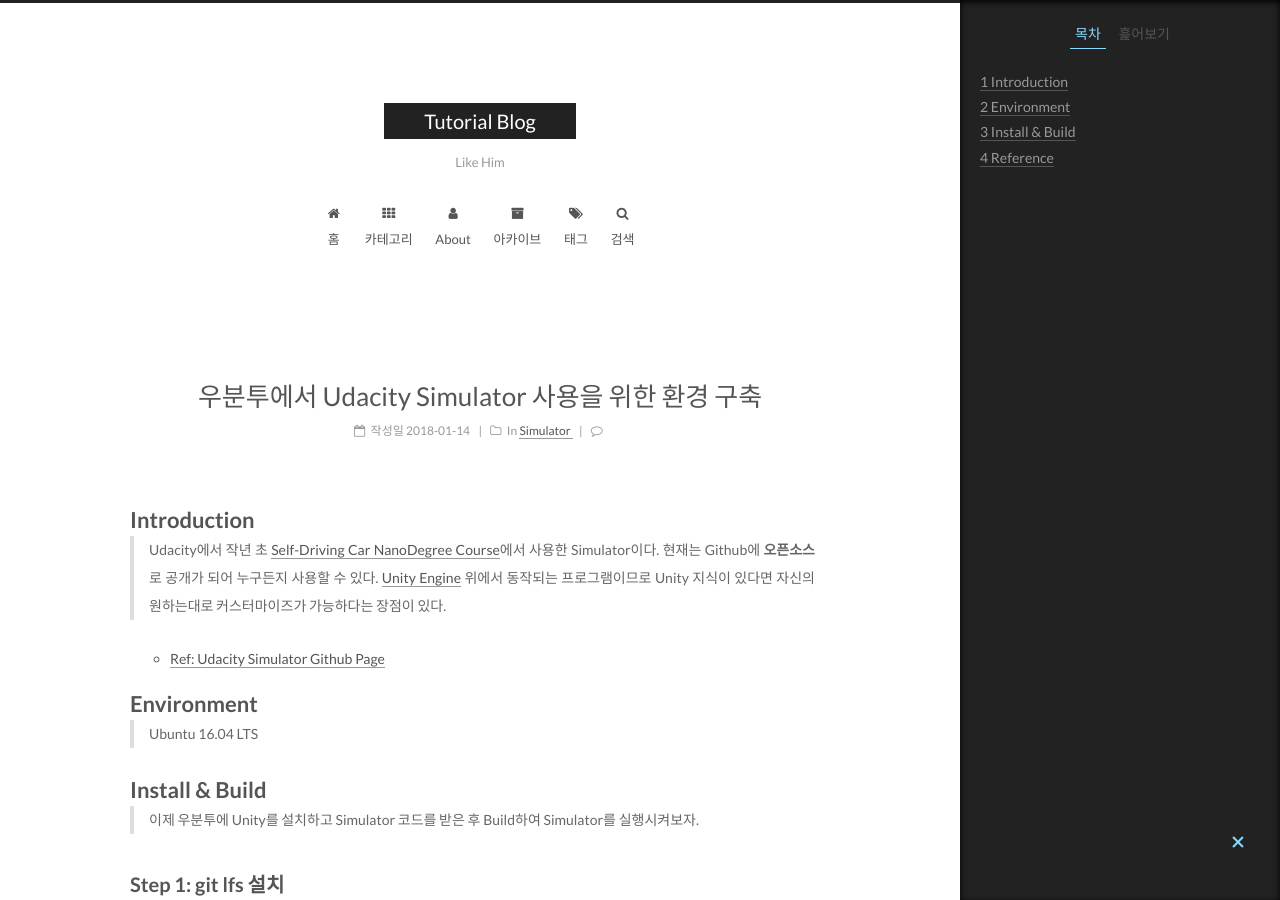
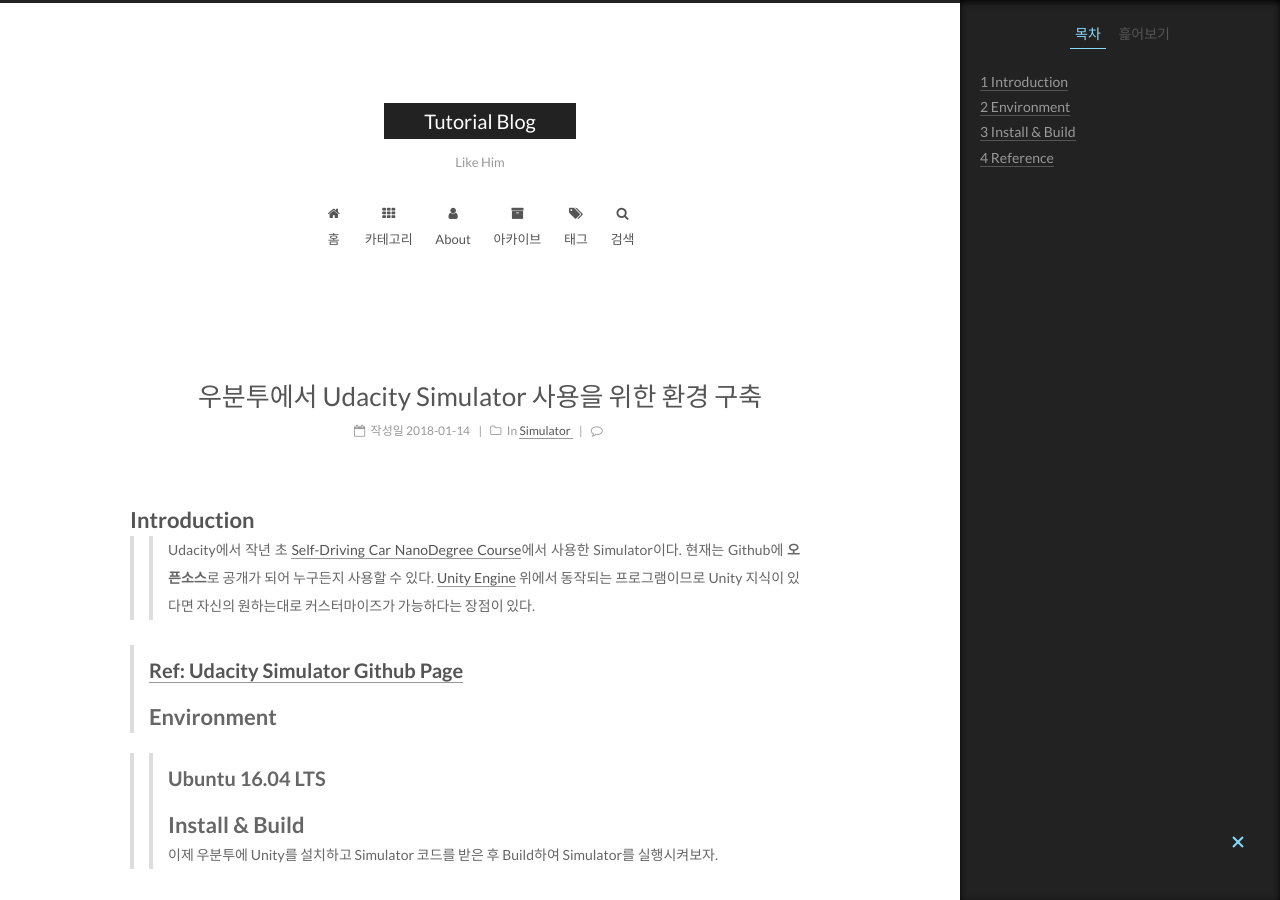
Before and after one commit to qwes98/qwes98.github.io, a Jekyll site: the page built from _posts/2018-01-13-setup-environment-for-using-udacity-simulator.md, in a window 1280 px wide and 900 px high. Built offline with Jekyll 4.4.1, drawn with Linux system fonts in a browser that asks for light colours; comment, search, counter and statistics services are not loaded.

````diff
--- a/_posts/2018-01-13-setup-environment-for-using-udacity-simulator.md
+++ b/_posts/2018-01-13-setup-environment-for-using-udacity-simulator.md
@@ -11,20 +11,23 @@ date: 2018-01-14
 
 # **Introduction**
 
-> Udacity에서 작년 초 [Self-Driving Car NanoDegree Course](https://www.udacity.com/course/self-driving-car-engineer-nanodegree--nd013)에서 사용한 Simulator이다. 현재는 Github에 **오픈소스**로 공개가 되어 누구든지 사용할 수 있다. [Unity Engine](https://unity3d.com/kr/) 위에서 동작되는 프로그램이므로 Unity 지식이 있다면 자신의 원하는대로 커스터마이즈가 가능하다는 장점이 있다.
 
-* [Ref: Udacity Simulator Github Page](https://github.com/udacity/self-driving-car-sim)
+>> Udacity에서 작년 초 [Self-Driving Car NanoDegree Course](https://www.udacity.com/course/self-driving-car-engineer-nanodegree--nd013)에서 사용한 Simulator이다. 현재는 Github에 **오픈소스**로 공개가 되어 누구든지 사용할 수 있다. [Unity Engine](https://unity3d.com/kr/) 위에서 동작되는 프로그램이므로 Unity 지식이 있다면 자신의 원하는대로 커스터마이즈가 가능하다는 장점이 있다.
 
+> [Ref: Udacity Simulator Github Page](https://github.com/udacity/self-driving-car-sim)
+----
 # **Environment**
 
-> Ubuntu 16.04 LTS
 
+>> Ubuntu 16.04 LTS
+----
 # **Install & Build**
 
-> 이제 우분투에 Unity를 설치하고 Simulator 코드를 받은 후 Build하여 Simulator를 실행시켜보자.
+
+>> 이제 우분투에 Unity를 설치하고 Simulator 코드를 받은 후 Build하여 Simulator를 실행시켜보자.
 
 ## Step 1: git lfs 설치
-git lfs란 large file handling을 하기 위해 github에서 만든 것으로, git을 통해 대용량 파일들도 효과적으로 관리할 수 있게 해준다. 대용량 파일을 처음에만 등록해 놓으면 그 이후에는 git를 사용하는 방식대로 버전관리가 가능하므로 사용하는 방법도 간단하다고 할 수 있다.
+> git lfs란 large file handling을 하기 위해 github에서 만든 것으로, git을 통해 대용량 파일들도 효과적으로 관리할 수 있게 해준다. 대용량 파일을 처음에만 등록해 놓으면 그 이후에는 git를 사용하는 방식대로 버전관리가 가능하므로 사용하는 방법도 간단하다고 할 수 있다.
 
 * [Ref: Git LFS(Large file storage) 사용해보기](https://devlog.github.io/git-lfs/2015/12/09/git-lfs.html)
 
@@ -34,8 +37,7 @@ git lfs란 large file handling을 하기 위해 github에서 만든 것으로, g
 ```
 cd ~/Downloads/git-lfs-2.3.4/
 ```
-
-**Warning: git-lfs의 최신 Release 버전에 따라 디렉토리 이름은 다를 수 있다**
+`Warning: git-lfs의 최신 Release 버전에 따라 디렉토리 이름은 다를 수 있다`
 
 3. install.sh을 실행하여 설치를 진행한다
 ```
@@ -43,7 +45,7 @@ sudo ./install.sh
 ```
 
 ## Step 2: Unity 설치
-Unity는 게임 개발을 위한 엔진이다. Udacity Simulator가 Unity로 만들어졌기 때문에 Simulator를 수정하고 빌드하려면 Unity를 설치해야 한다.
+> Unity는 게임 개발을 위한 엔진이다. Udacity Simulator가 Unity로 만들어졌기 때문에 Simulator를 수정하고 빌드하려면 Unity를 설치해야 한다.
 
 1. gdebi를 설치한다
 ```
@@ -61,7 +63,7 @@ sudo gdebi unity-editor_amd64-2017.2.0f3.deb
 ```
 
 ## Step 3: Udacity Simulator 코드 받기
-github로부터 Udacity Simulator 코드를 받아야 한다.
+> github로부터 Udacity Simulator 코드를 받아야 한다.
 
 1. git clone을 통해 전체 프로젝트를 받는다
 ```
@@ -75,7 +77,7 @@ git lfs pull
 ```
 
 ## Step 4: Unity 실행 후 빌드를 통해 실행 파일 만들기
-이제 Unity를 실행하여 Simulator 프로젝트를 불러온 후 빌드를 진행해보자.
+> 이제 Unity를 실행하여 Simulator 프로젝트를 불러온 후 빌드를 진행해보자.
 
 1. Ubuntu 탐색창에서 Unity를 입력 후 실행시킨다
 
@@ -86,7 +88,7 @@ git lfs pull
 4. 왼쪽 위에 `File > Build Settings`를 눌러 Build Settings로 들어간다
 
 5. 자신의 컴퓨터에 맞게 Target Platform과 Architecture를 선택한 후 `Build`버튼을 누른다
-
+----
 # **Reference**
 
 * [Introduction to Udacity Self-Driving Car Simulator](https://towardsdatascience.com/introduction-to-udacity-self-driving-car-simulator-4d78198d301d) : Simulator 설치 및 사용에 대한 전반적인 내용을 다루고 있다
````
